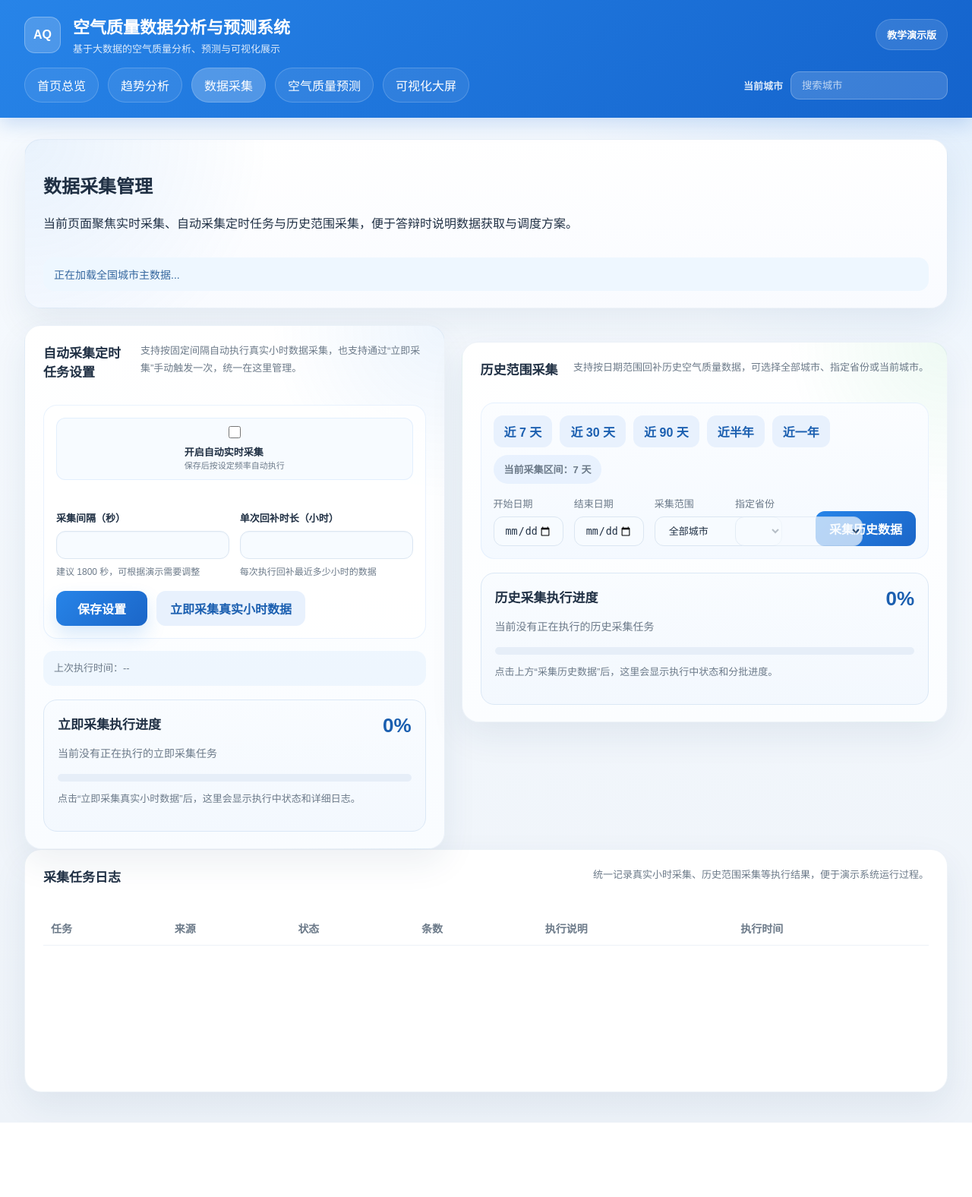
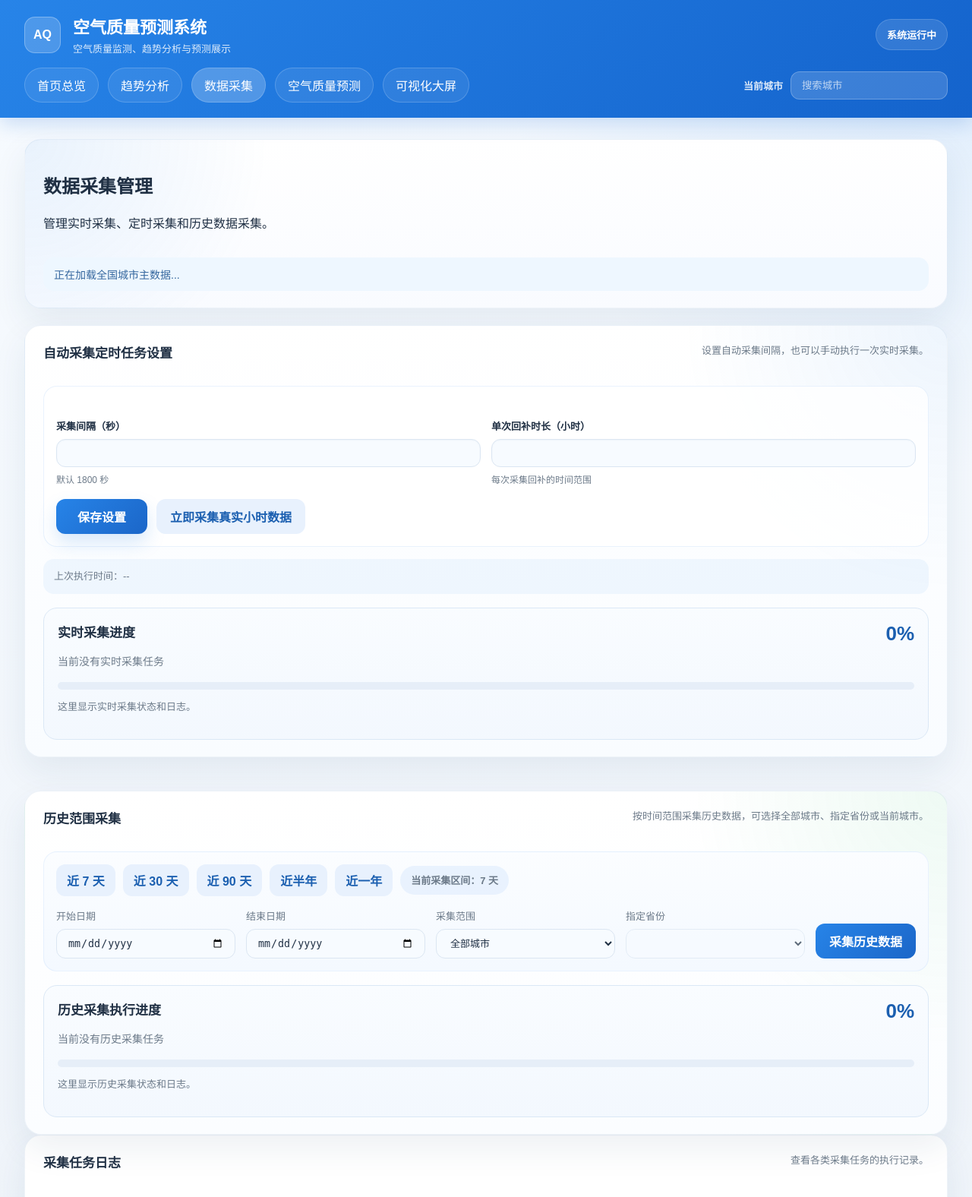
Before and after one commit to szzii/forecast, a Python web app: template templates/collect.html in a window 1280 px wide. Shown: the top 1576 px of the page at 76% size. Before the commit the page ends 1478 px from the top, so only its background shows below. Run offline with Jinja, Linux system fonts and the light colour scheme; the template is opened without the code that fills it, so the values that code supplies are empty.

Commit message:
feat: refine collection workflow and system copy

```diff
--- a/app/config.py
+++ b/app/config.py
@@ -17,7 +17,7 @@
     LIVE_COLLECTION_HOURS = int(os.getenv("LIVE_COLLECTION_HOURS", "24"))
     COLLECTION_BATCH_SIZE = int(os.getenv("COLLECTION_BATCH_SIZE", "20"))
     COLLECTION_CHUNK_DAYS = int(os.getenv("COLLECTION_CHUNK_DAYS", "31"))
-    AUTO_REALTIME_COLLECTION_ENABLED = os.getenv("AUTO_REALTIME_COLLECTION_ENABLED", "false").strip().lower() in {"1", "true", "yes", "y"}
+    AUTO_REALTIME_COLLECTION_ENABLED = os.getenv("AUTO_REALTIME_COLLECTION_ENABLED", "true").strip().lower() in {"1", "true", "yes", "y"}
     REALTIME_COLLECTION_INTERVAL_SECONDS = int(os.getenv("REALTIME_COLLECTION_INTERVAL_SECONDS", "1800"))
     MAX_CONTENT_LENGTH = 10 * 1024 * 1024
     IMPORT_UPLOAD_DIR = BASE_DIR / "data" / "uploads"
--- a/static/css/main.css
+++ b/static/css/main.css
@@ -609,7 +609,7 @@
 
 .collect-workspace-grid {
     display: grid;
-    grid-template-columns: minmax(380px, 1.02fr) minmax(0, 1.18fr);
+    grid-template-columns: 1fr;
     gap: 22px;
     align-items: start;
     margin-top: 22px;
@@ -680,46 +680,6 @@
     background: #f7fbff;
     color: var(--text);
     box-shadow: inset 0 1px 2px rgba(38, 83, 124, 0.04);
-}
-
-.auto-switch {
-    display: flex;
-    align-items: center;
-    gap: 10px;
-    min-height: 54px;
-    padding: 10px 14px;
-    border-radius: 12px;
-    background: #f7fbff;
-    border: 1px solid rgba(39, 132, 232, 0.1);
-    color: var(--text);
-    font-weight: 600;
-    grid-column: 1 / -1;
-}
-
-.auto-switch input[type="checkbox"] {
-    width: 16px;
-    height: 16px;
-    margin: 0;
-    accent-color: var(--primary);
-    flex: 0 0 auto;
-}
-
-.auto-switch-copy {
-    display: flex;
-    flex-direction: column;
-    gap: 2px;
-}
-
-.auto-switch-copy strong {
-    font-size: 13px;
-    color: var(--text);
-}
-
-.auto-switch-copy small {
-    color: var(--muted);
-    font-size: 11px;
-    line-height: 1.4;
-    font-weight: 500;
 }
 
 .auto-actions {
@@ -949,10 +909,6 @@
 }
 
 @media (max-width: 1200px) {
-    .collect-workspace-grid {
-        grid-template-columns: 1fr;
-    }
-
     .metric-grid,
     .metric-grid-3,
     .chart-grid-2,
--- a/static/js/collect.js
+++ b/static/js/collect.js
@@ -32,14 +32,12 @@
 
 async function loadAutoCollectorSettings() {
     const payload = await AppUtils.fetchJSON("/api/collector/auto-settings");
-    const enabledInput = document.getElementById("autoCollectorEnabled");
     const intervalInput = document.getElementById("autoCollectorInterval");
     const hoursInput = document.getElementById("autoCollectorHours");
-    if (!enabledInput || !intervalInput || !hoursInput) {
+    if (!intervalInput || !hoursInput) {
         return;
     }
 
-    enabledInput.checked = Boolean(payload.enabled);
     intervalInput.value = payload.interval_seconds || 1800;
     hoursInput.value = payload.collection_hours || 24;
     renderAutoCollectorSummary(payload);
@@ -120,10 +118,10 @@
     const taskLogList = document.getElementById("historyTaskLogList");
 
     if (!task) {
-        statusText.textContent = "当前没有正在执行的历史采集任务";
+        statusText.textContent = "当前没有历史采集任务";
         percentText.textContent = "0%";
         progressBar.style.width = "0%";
-        taskMeta.textContent = "点击上方“采集历史数据”后，这里会显示执行中状态和分批进度。";
+        taskMeta.textContent = "这里显示历史采集状态和日志。";
         taskLogList.innerHTML = "";
         setHistorySubmitButtonState(false);
         return;
@@ -155,10 +153,10 @@
     const taskLogList = document.getElementById("autoTaskLogList");
 
     if (!task) {
-        statusText.textContent = "当前没有正在执行的立即采集任务";
+        statusText.textContent = "当前没有实时采集任务";
         percentText.textContent = "0%";
         progressBar.style.width = "0%";
-        taskMeta.textContent = "点击“立即采集真实小时数据”后，这里会显示执行中状态和详细日志。";
+        taskMeta.textContent = "这里显示实时采集状态和日志。";
         taskLogList.innerHTML = "";
         setRealtimeSubmitButtonState(false);
         return;
@@ -360,7 +358,6 @@
 
     document.getElementById("autoCollectorForm").addEventListener("submit", async (event) => {
         event.preventDefault();
-        const enabled = document.getElementById("autoCollectorEnabled").checked;
         const intervalSeconds = Number(document.getElementById("autoCollectorInterval").value || 0);
         const collectionHours = Number(document.getElementById("autoCollectorHours").value || 0);
 
@@ -379,7 +376,7 @@
                 method: "POST",
                 headers: { "Content-Type": "application/json" },
                 body: JSON.stringify({
-                    enabled,
+                    enabled: true,
                     interval_seconds: intervalSeconds,
                     collection_hours: collectionHours,
                 }),
@@ -387,7 +384,7 @@
             renderAutoCollectorSummary(result);
             showStatusMessage(
                 "autoCollectorMessage",
-                `保存成功：自动采集已${result.enabled ? "开启" : "关闭"}，采集间隔 ${result.interval_seconds} 秒，单次回补 ${result.collection_hours} 小时。`
+                `保存成功：自动采集已启用，采集间隔 ${result.interval_seconds} 秒，单次回补 ${result.collection_hours} 小时。`
             );
         } catch (error) {
             showStatusMessage("autoCollectorMessage", `保存失败：${error.message}`);
@@ -406,7 +403,7 @@
             collectState.activeRealtimeTaskId = result.task_id;
             saveRealtimeTaskId(result.task_id);
             renderRealtimeTask(result);
-            showStatusMessage("autoCollectorMessage", "立即采集任务已提交，系统正在后台执行，可在下方查看执行中状态和详细日志。");
+            showStatusMessage("autoCollectorMessage", "实时采集任务已提交。");
             if (collectState.realtimePollTimer) {
                 window.clearTimeout(collectState.realtimePollTimer);
             }
@@ -424,7 +421,7 @@
         const startDateValue = historyStartDate.value;
         const endDateValue = historyEndDate.value;
         if (!startDateValue || !endDateValue) {
-            showStatusMessage("historyCollectorMessage", "请先选择开始日期和结束日期。");
+            showStatusMessage("historyCollectorMessage", "请选择开始日期和结束日期。");
             return;
         }
 
@@ -455,7 +452,7 @@
             collectState.activeHistoryTaskId = result.task_id;
             saveHistoryTaskId(result.task_id);
             renderHistoryTask(result);
-            showStatusMessage("historyCollectorMessage", "历史采集任务已提交，系统正在后台执行，可在下方查看执行中状态和进度日志。");
+            showStatusMessage("historyCollectorMessage", "历史采集任务已提交。");
             if (collectState.historyPollTimer) {
                 window.clearTimeout(collectState.historyPollTimer);
             }
--- a/static/js/index.js
+++ b/static/js/index.js
@@ -4,9 +4,9 @@
 
     if (!cityPayload.cities.length) {
         AppUtils.renderMetricCards("overviewCards", [
-            { label: "数据状态", value: "--", extra: "暂无城市数据，请先导入真实数据。" },
+            { label: "数据状态", value: "--", extra: "暂无数据" },
         ]);
-        document.getElementById("overviewSuggestion").textContent = "提示：暂无空气质量数据，请先在预测页导入 CSV / Excel。";
+        document.getElementById("overviewSuggestion").textContent = "暂无数据";
         return;
     }
 
--- a/templates/base.html
+++ b/templates/base.html
@@ -3,7 +3,7 @@
 <head>
     <meta charset="UTF-8">
     <meta name="viewport" content="width=device-width, initial-scale=1.0">
-    <title>{% block title %}空气质量数据分析与预测系统{% endblock %}</title>
+    <title>{% block title %}空气质量预测系统{% endblock %}</title>
     <link rel="stylesheet" href="{{ url_for('static', filename='css/main.css') }}">
     <script src="https://cdn.jsdelivr.net/npm/echarts@5/dist/echarts.min.js"></script>
 </head>
@@ -13,11 +13,11 @@
             <div class="site-brand">
                 <div class="brand-mark">AQ</div>
                 <div>
-                    <h1>空气质量数据分析与预测系统</h1>
-                    <p>基于大数据的空气质量分析、预测与可视化展示</p>
+                    <h1>空气质量预测系统</h1>
+                    <p>空气质量监测、趋势分析与预测展示</p>
                 </div>
             </div>
-            <div class="site-header-note">教学演示版</div>
+            <div class="site-header-note">系统运行中</div>
         </div>
         <div class="site-header-toolbar">
             <nav class="site-nav">
--- a/templates/collect.html
+++ b/templates/collect.html
@@ -1,13 +1,13 @@
 {% extends "base.html" %}
 {% set page_name = "collect" %}
 
-{% block title %}数据采集 | 空气质量数据分析与预测系统{% endblock %}
+{% block title %}数据采集 | 空气质量预测系统{% endblock %}
 
 {% block content %}
 <section class="panel collect-hero-panel">
     <div class="collect-hero-copy">
         <h2>数据采集管理</h2>
-        <p>当前页面聚焦实时采集、自动采集定时任务与历史范围采集，便于答辩时说明数据获取与调度方案。</p>
+        <p>管理实时采集、定时采集和历史数据采集。</p>
     </div>
 
     <div id="collectSummaryCards" class="metric-grid metric-grid-3 collect-summary-grid"></div>
@@ -18,25 +18,18 @@
     <section class="panel auto-collector-panel">
         <div class="auto-collector-head">
             <div class="panel-title">自动采集定时任务设置</div>
-            <p>支持按固定间隔自动执行真实小时数据采集，也支持通过“立即采集”手动触发一次，统一在这里管理。</p>
+            <p>设置自动采集间隔，也可以手动执行一次实时采集。</p>
         </div>
         <form id="autoCollectorForm" class="auto-collector-form">
-            <label class="auto-switch">
-                <input id="autoCollectorEnabled" name="enabled" type="checkbox">
-                <span class="auto-switch-copy">
-                    <strong>开启自动实时采集</strong>
-                    <small>保存后按设定频率自动执行</small>
-                </span>
-            </label>
             <label class="auto-field">
                 <span>采集间隔（秒）</span>
                 <input id="autoCollectorInterval" name="interval_seconds" type="number" min="60" step="60">
-                <small>建议 1800 秒，可根据演示需要调整</small>
+                <small>默认 1800 秒</small>
             </label>
             <label class="auto-field">
                 <span>单次回补时长（小时）</span>
                 <input id="autoCollectorHours" name="collection_hours" type="number" min="1" step="1">
-                <small>每次执行回补最近多少小时的数据</small>
+                <small>每次采集回补的时间范围</small>
             </label>
             <div class="upload-actions auto-actions">
                 <button type="submit" class="btn-primary">保存设置</button>
@@ -48,15 +41,15 @@
         <div id="autoTaskStatusCard" class="history-task-card auto-task-card">
             <div class="history-task-top">
                 <div>
-                    <div class="panel-title">立即采集执行进度</div>
-                    <div id="autoTaskStatusText" class="history-task-status">当前没有正在执行的立即采集任务</div>
+                    <div class="panel-title">实时采集进度</div>
+                    <div id="autoTaskStatusText" class="history-task-status">当前没有实时采集任务</div>
                 </div>
                 <div id="autoTaskPercent" class="history-task-percent">0%</div>
             </div>
             <div class="history-progress-bar">
                 <div id="autoTaskProgressBar" class="history-progress-fill"></div>
             </div>
-            <div id="autoTaskMeta" class="history-task-meta">点击“立即采集真实小时数据”后，这里会显示执行中状态和详细日志。</div>
+            <div id="autoTaskMeta" class="history-task-meta">这里显示实时采集状态和日志。</div>
             <div id="autoTaskLogList" class="history-task-log-list"></div>
         </div>
     </section>
@@ -64,7 +57,7 @@
     <section class="panel collect-history-panel">
         <div class="collect-subhead">
             <div class="panel-title">历史范围采集</div>
-            <p>支持按日期范围回补历史空气质量数据，可选择全部城市、指定省份或当前城市。</p>
+            <p>按时间范围采集历史数据，可选择全部城市、指定省份或当前城市。</p>
         </div>
         <div class="history-config-card">
             <div class="range-shortcuts">
@@ -106,14 +99,14 @@
             <div class="history-task-top">
                 <div>
                     <div class="panel-title">历史采集执行进度</div>
-                    <div id="historyTaskStatusText" class="history-task-status">当前没有正在执行的历史采集任务</div>
+                    <div id="historyTaskStatusText" class="history-task-status">当前没有历史采集任务</div>
                 </div>
                 <div id="historyTaskPercent" class="history-task-percent">0%</div>
             </div>
             <div class="history-progress-bar">
                 <div id="historyTaskProgressBar" class="history-progress-fill"></div>
             </div>
-            <div id="historyTaskMeta" class="history-task-meta">点击上方“采集历史数据”后，这里会显示执行中状态和分批进度。</div>
+            <div id="historyTaskMeta" class="history-task-meta">这里显示历史采集状态和日志。</div>
             <div id="historyTaskLogList" class="history-task-log-list"></div>
         </div>
     </section>
@@ -122,7 +115,7 @@
 <section class="panel table-panel">
     <div class="collect-subhead collect-log-head">
         <div class="panel-title">采集任务日志</div>
-        <p>统一记录真实小时采集、历史范围采集等执行结果，便于演示系统运行过程。</p>
+        <p>查看各类采集任务的执行记录。</p>
     </div>
     <div class="table-wrap">
         <table>
@@ -132,7 +125,7 @@
                     <th>来源</th>
                     <th>状态</th>
                     <th>条数</th>
-                    <th>执行说明</th>
+                    <th>说明</th>
                     <th>执行时间</th>
                 </tr>
             </thead>
--- a/templates/forecast.html
+++ b/templates/forecast.html
@@ -1,14 +1,14 @@
 {% extends "base.html" %}
 {% set page_name = "forecast" %}
 
-{% block title %}空气质量预测 | 空气质量数据分析与预测系统{% endblock %}
+{% block title %}空气质量预测 | 空气质量预测系统{% endblock %}
 
 {% block content %}
 <section class="panel">
     <div class="panel-header">
         <div>
             <h2>空气质量预测</h2>
-            <p class="forecast-intro">当前页面展示未来 24 小时空气质量预测结果，采用趋势基线与 XGBoost 模型进行对比分析；如需补充实时或历史数据，可先前往顶部“数据采集”页面完成采集后再生成预测。</p>
+            <p class="forecast-intro">查看未来 24 小时空气质量预测结果和模型表现。</p>
         </div>
         <div class="toolbar">
             <button id="forecastGenerateButton" class="btn-primary">生成/刷新预测</button>
@@ -16,7 +16,7 @@
     </div>
 
     <div id="forecastSummaryCards" class="metric-grid metric-grid-3"></div>
-    <div id="forecastGenerateMessage" class="inline-message">如需补充实时或历史数据，请先前往“数据采集”页面完成导入后，再回来生成预测。</div>
+    <div id="forecastGenerateMessage" class="inline-message">当前预测基于现有数据生成。</div>
 </section>
 
 <section class="chart-grid chart-grid-2 forecast-top-grid">
--- a/templates/index.html
+++ b/templates/index.html
@@ -1,14 +1,14 @@
 {% extends "base.html" %}
 {% set page_name = "home" %}
 
-{% block title %}首页总览 | 空气质量数据分析与预测系统{% endblock %}
+{% block title %}首页总览 | 空气质量预测系统{% endblock %}
 
 {% block content %}
 <section class="panel">
     <div class="panel-header">
         <div>
             <h2>城市空气质量总览</h2>
-            <p>参考空气质量分析平台布局，先完成可展示的多城市总览与趋势分析。</p>
+            <p>查看当前城市空气质量、主要指标和年度变化。</p>
         </div>
         <div class="toolbar">
             <label>
--- a/templates/screen.html
+++ b/templates/screen.html
@@ -12,7 +12,7 @@
         <header class="screen-header">
             <div>
                 <div class="screen-subtitle">Air Quality Big Screen</div>
-                <h1>空气质量分析与预测可视化大屏</h1>
+                <h1>空气质量预测系统可视化大屏</h1>
             </div>
             <div class="screen-meta">
                 <a href="{{ url_for('pages.home') }}">返回普通页面</a>
--- a/templates/trend.html
+++ b/templates/trend.html
@@ -1,14 +1,14 @@
 {% extends "base.html" %}
 {% set page_name = "trend" %}
 
-{% block title %}趋势分析 | 空气质量数据分析与预测系统{% endblock %}
+{% block title %}趋势分析 | 空气质量预测系统{% endblock %}
 
 {% block content %}
 <section class="panel">
     <div class="panel-header">
         <div>
             <h2>空气质量趋势分析</h2>
-            <p>将年度分析、月度分析与城市对比合并成一个页面，保持第一版交付简单完整。</p>
+            <p>查看年度趋势、污染物变化和城市空气质量分布。</p>
         </div>
         <div class="toolbar">
             <label>
```
Also changed, not shown: app/routes.py (+5 -2 lines), app/services/repository.py (+18 -11 lines), data/china_city_master.csv.
